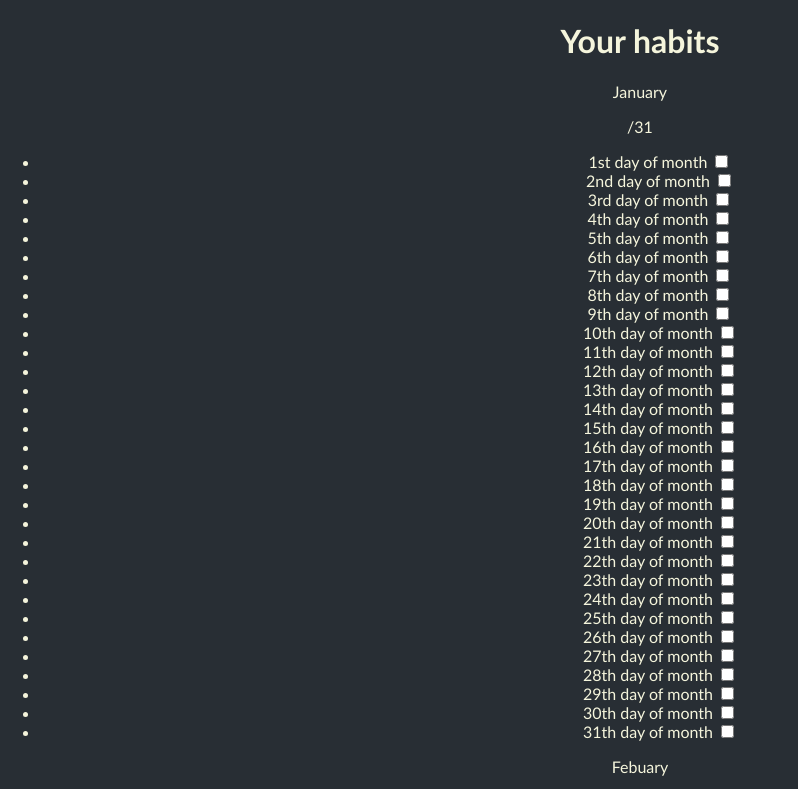
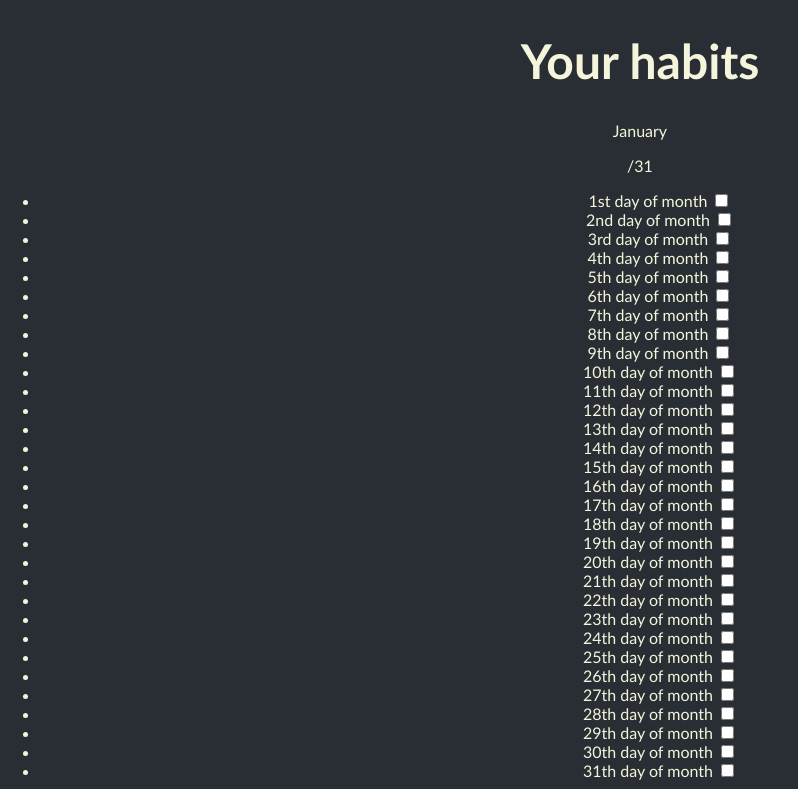
Before and after one commit to mb-dir/Nawyki, a website built with webpack: page src/pages/index.html in a window 1280 px wide. Shown: the top 789 px of the page, without its empty margins (0-798 px from the left). Built offline with nearby package versions, Linux system fonts and the light colour scheme.

Commit message:
Main header styles

```diff
--- a/src/styles/main.css
+++ b/src/styles/main.css
@@ -10,3 +10,7 @@ body{
     background-color: #282e34;
     color: beige;
 }
+/* Styles for header */
+.mainHeader{
+    font-size: 24px;
+}
```
